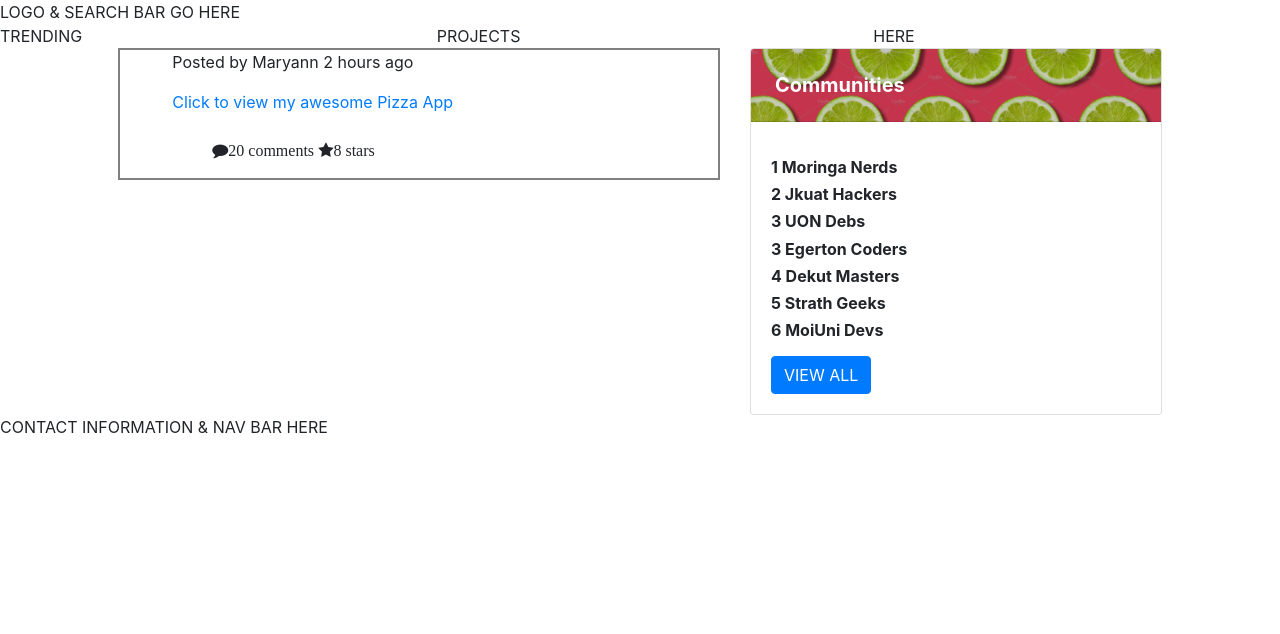
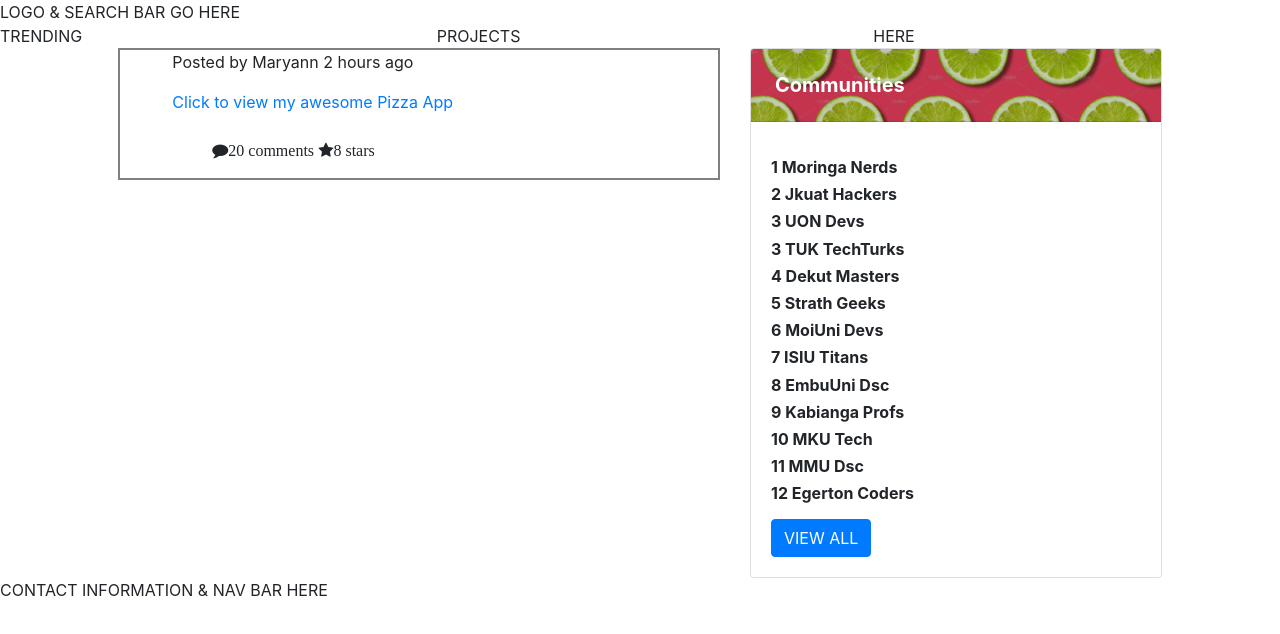
Before and after one commit to GrishonNganga/Limelight, a plain HTML site: page index.html in a window 1280 px wide. Drawn offline with nearby package versions, Linux system fonts and the light colour scheme.

Commit message:
Add more universities to the communities list

```diff
--- a/index.html
+++ b/index.html
@@ -74,11 +74,17 @@
                 <p class="card-text">
                   <h6 class="font-weight-bold">1 Moringa Nerds</h6>
                   <h6 class="font-weight-bold">2 Jkuat Hackers</h6>
-                  <h6 class="font-weight-bold">3 UON Debs</h6>
-                  <h6 class="font-weight-bold">3 Egerton Coders</h6>
+                  <h6 class="font-weight-bold">3 UON Devs</h6>
+                  <h6 class="font-weight-bold">3 TUK TechTurks</h6>
                   <h6 class="font-weight-bold">4 Dekut Masters</h6>
                   <h6 class="font-weight-bold">5 Strath Geeks</h6>
                   <h6 class="font-weight-bold">6 MoiUni Devs</h6>
+                  <h6 class="font-weight-bold">7 ISIU Titans</h6>
+                  <h6 class="font-weight-bold">8 EmbuUni Dsc</h6>
+                  <h6 class="font-weight-bold">9 Kabianga Profs</h6>
+                  <h6 class="font-weight-bold">10 MKU Tech</h6>
+                  <h6 class="font-weight-bold">11 MMU Dsc</h6>
+                  <h6 class="font-weight-bold">12 Egerton Coders</h6>
                 </p>
                 <a href="#" class="btn btn-primary">VIEW ALL</a>
               </div>
```
